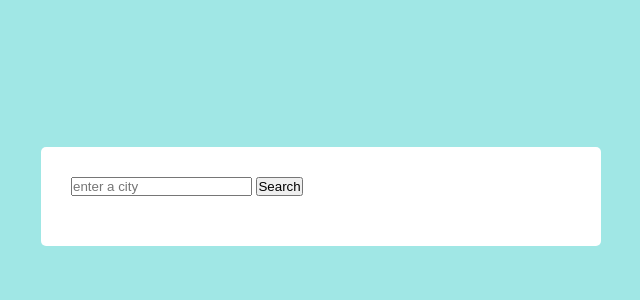
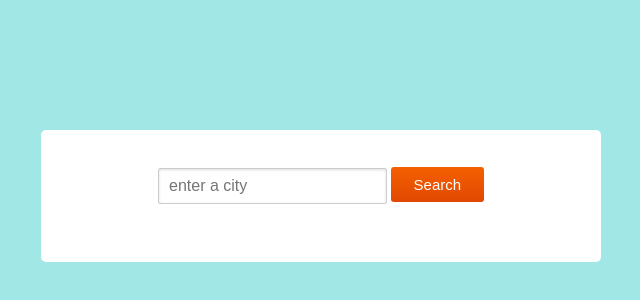
Before and after one commit to cmdumar/weather-vanilla, a website built with webpack: page dist/index.html in a window 1280 px wide. Shown: the part 204-504 px from the top of the page, without its empty margins (319-959 px from the left). Built offline with Linux system fonts and the light colour scheme.

Commit message:
Style input and buttons

```diff
--- a/src/style.scss
+++ b/src/style.scss
@@ -26,6 +26,56 @@
     border-radius: 5px;
     min-width: 500px;
 
+    #search-form {
+      display: flex;
+      justify-content: center;
+
+      input {
+        color: inherit;
+        font: inherit;
+        margin-top: 0.5em;
+        border: 1px solid #ccc;
+        box-shadow: inset 0 1px 3px #ddd;
+        border-radius: 2px;
+        vertical-align: middle;
+        -webkit-box-sizing: border-box;
+        -moz-box-sizing: border-box;
+        box-sizing: border-box;
+        max-width: 100%;
+        padding: 0.5em 0.6em;
+        margin-bottom: 0.5em;
+      }
+
+      button {
+        font-size: 15px;
+        appearance: none;
+        background: linear-gradient(to bottom, #f46001, #e14802);
+        border: none;
+        color: #fff;
+        border-radius: 3px;
+        padding: 0.6em 1.5em;
+        overflow: hidden;
+        user-select: none;
+        cursor: pointer;
+        z-index: 1;
+        box-shadow: 0 0 1em rgba(white, 0.2);
+        transition:
+          transform 0.1s cubic-bezier(0.5, 0, 0.5, 1),
+          box-shadow 0.2s;
+
+        &:hover {
+          box-shadow: 0 0 2em rgba(white, 0.3);
+        }
+
+        outline: none;
+
+        &:active {
+          transform: scale(0.8) translateY(10%);
+          transition-timing-function: cubic-bezier(0.5, 0, 0.5, 1);
+        }
+      }
+    }
+
     #search-results {
       margin-top: 20px;
 
@@ -33,7 +83,8 @@
         text-align: center;
 
         h2 {
-          font-size: 30px;
+          font-size: 25px;
+          font-weight: 100;
         }
       }
 
@@ -43,14 +94,14 @@
         align-items: center;
 
         .temp-text {
-          font-size: 20px;
+          font-size: 35px;
           display: flex;
           align-items: center;
         }
 
         img {
-          width: 50px;
-          height: 50px;
+          width: 60px;
+          height: 60px;
         }
 
         .realfeel-text {
```
Also changed, not shown: dist/bundle.js.
